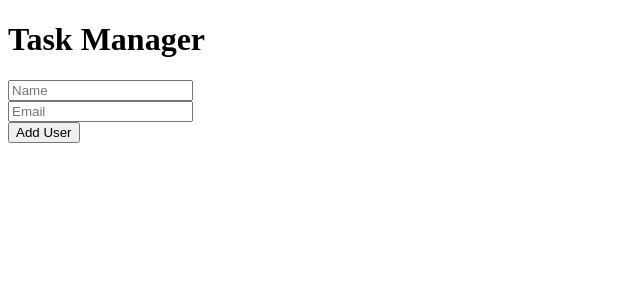
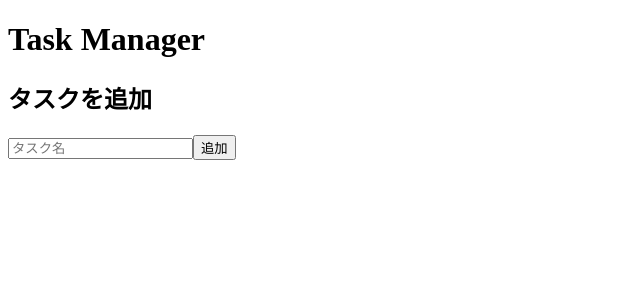
Before and after one commit to matsufuji-shi/TaskManagementApplication, a React (Create React App) app in the folder task-manager-frontend/: page /add-task in a window 1280 px wide. Shown: the top 300 px of the page, without its empty margins (0-640 px from the left). Built offline with nearby package versions, Linux system fonts and the light colour scheme.

Commit message:
docs:タスク追加画面

```diff
--- a/task-manager-frontend/src/components/TaskForm.js
+++ b/task-manager-frontend/src/components/TaskForm.js
@@ -1,16 +1,31 @@
 import React, { useState } from "react";
+import { useNavigate } from "react-router-dom";
 
-const UserForm = ({ addUser }) => {
-    const [name, setName] = useState("");
-    const [email, setEmail] = useState("");
+function TaskForm() {
+  const [taskName, setTaskName] = useState("");
+  const navigate = useNavigate(); // ページ遷移用のフック
 
-    return (
-        <div className="textBox">
-            <input type="text" placeholder="Name" value={name} onChange={(e) => setName(e.target.value)} /><br />
-            <input type="text" placeholder="Email" value={email} onChange={(e) => setEmail(e.target.value)} /><br />
-            <button onClick={() => addUser(name, email)}>Add User</button>
-        </div>
-    );
-};
+  const handleSubmit = (e) => {
+    e.preventDefault();
+    console.log("新しいタスク:", taskName);
+    navigate("/"); // タスク一覧ページに戻る
+  };
 
-export default UserForm;
+  return (
+    <div>
+      <h2>タスクを追加</h2>
+      {/* 編集にも使用するので編集の場合は編集になるようにしたい */}
+      <form onSubmit={handleSubmit}>
+        <input
+          type="text"
+          placeholder="タスク名"
+          value={taskName}
+          onChange={(e) => setTaskName(e.target.value)}
+        />
+        <button type="submit">追加</button>
+      </form>
+    </div>
+  );
+}
+
+export default TaskForm;
```
